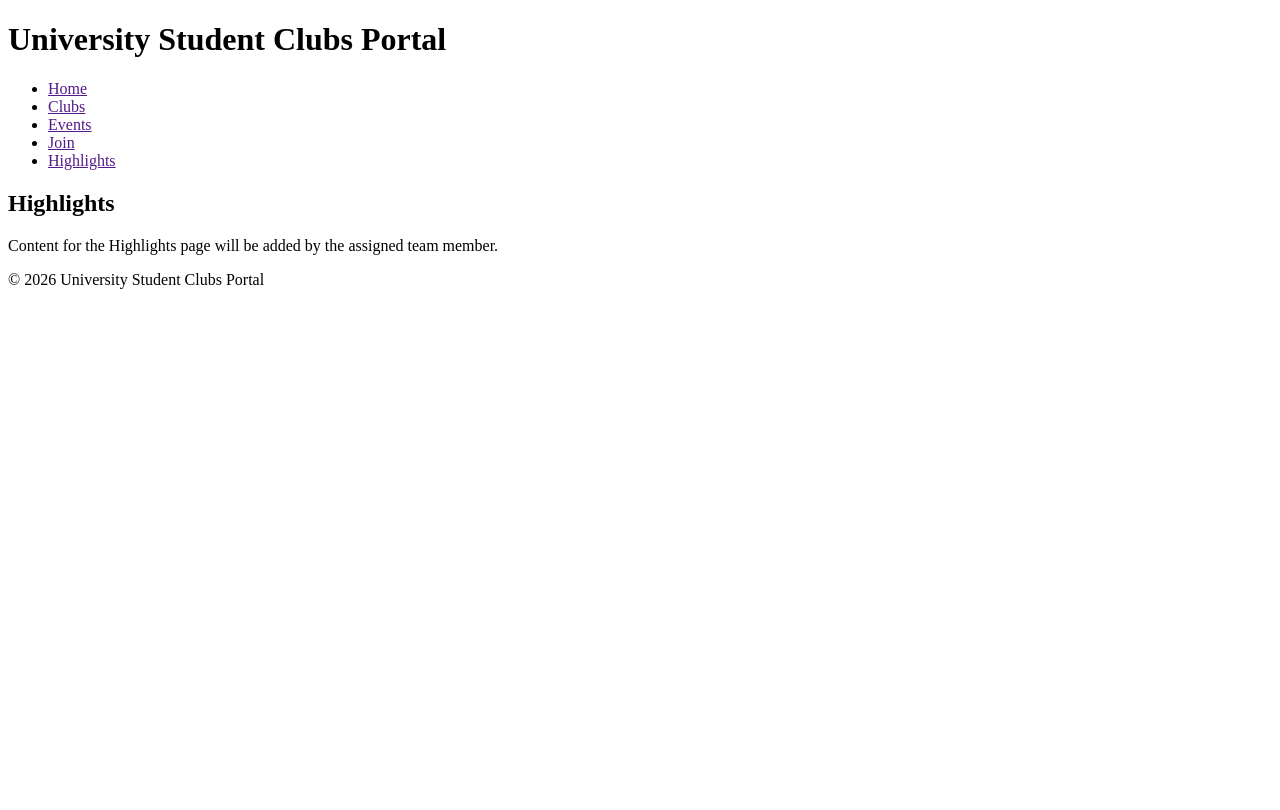
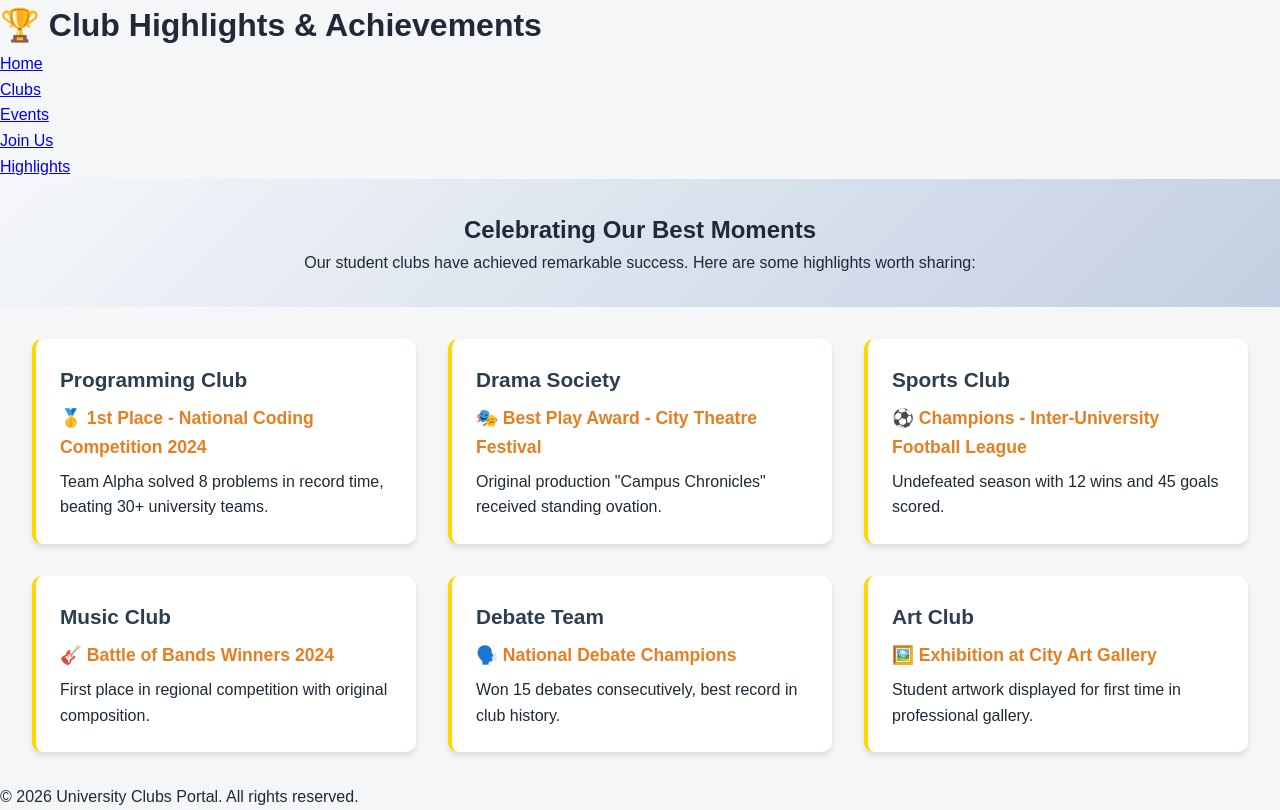
Before and after one commit to manaf430/Student-portfolio, a plain HTML site: page src/highlights.html in a window 1280 px wide. Drawn offline with Linux system fonts and the light colour scheme.

Commit message:
added highlights and styling for it

```diff
--- a/src/highlights.html
+++ b/src/highlights.html
@@ -1,34 +1,72 @@
 <!DOCTYPE html>
-<html lang=""en"">
+<html lang="en">
 <head>
-  <meta charset=""UTF-8"" />
-  <meta name=""viewport"" content=""width=device-width, initial-scale=1.0"" />
-  <title>University Student Clubs Portal - Highlights</title>
-  <link rel=""stylesheet"" href=""../styles/styles.css"" />
+    <meta charset="UTF-8">
+    <meta name="viewport" content="width=device-width, initial-scale=1.0">
+    <title>Club Highlights - University Clubs Portal</title>
+    <link rel="stylesheet" href="../styles/styles.css">
 </head>
 <body>
-  <header class=""site-header"">
-    <h1>University Student Clubs Portal</h1>
+    <header>
+        <h1>🏆 Club Highlights & Achievements</h1>
         <nav>
-      <ul class=""nav-list"">
-        <li><a href=""index.html"">Home</a></li>
-        <li><a href=""clubs.html"">Clubs</a></li>
-        <li><a href=""events.html"">Events</a></li>
-        <li><a href=""join.html"">Join</a></li>
-        <li><a href=""highlights.html"">Highlights</a></li>
+            <ul>
+                <li><a href="index.html">Home</a></li>
+                <li><a href="clubs.html">Clubs</a></li>
+                <li><a href="events.html">Events</a></li>
+                <li><a href="join.html">Join Us</a></li>
+                <li><a href="highlights.html">Highlights</a></li>
             </ul>
         </nav>
     </header>
 
-  <main class=""content"">
-    <section>
-      <h2>Highlights</h2>
-      <p>Content for the Highlights page will be added by the assigned team member.</p>
+    <main>
+        <section class="highlights-intro">
+            <h2>Celebrating Our Best Moments</h2>
+            <p>Our student clubs have achieved remarkable success. Here are some highlights worth sharing:</p>
+        </section>
+
+        <section class="highlights-gallery">
+            <article class="highlight-card">
+                <h3>Programming Club</h3>
+                <p class="achievement">🥇 1st Place - National Coding Competition 2024</p>
+                <p>Team Alpha solved 8 problems in record time, beating 30+ university teams.</p>
+            </article>
+
+            <article class="highlight-card">
+                <h3>Drama Society</h3>
+                <p class="achievement">🎭 Best Play Award - City Theatre Festival</p>
+                <p>Original production "Campus Chronicles" received standing ovation.</p>
+            </article>
+
+            <article class="highlight-card">
+                <h3>Sports Club</h3>
+                <p class="achievement">⚽ Champions - Inter-University Football League</p>
+                <p>Undefeated season with 12 wins and 45 goals scored.</p>
+            </article>
+
+            <article class="highlight-card">
+                <h3>Music Club</h3>
+                <p class="achievement">🎸 Battle of Bands Winners 2024</p>
+                <p>First place in regional competition with original composition.</p>
+            </article>
+
+            <article class="highlight-card">
+                <h3>Debate Team</h3>
+                <p class="achievement">🗣️ National Debate Champions</p>
+                <p>Won 15 debates consecutively, best record in club history.</p>
+            </article>
+
+            <article class="highlight-card">
+                <h3>Art Club</h3>
+                <p class="achievement">🖼️ Exhibition at City Art Gallery</p>
+                <p>Student artwork displayed for first time in professional gallery.</p>
+            </article>
         </section>
     </main>
 
-  <footer class=""site-footer"">
-    <p>&copy; 2026 University Student Clubs Portal</p>
+    <footer>
+        <p>&copy; 2026 University Clubs Portal. All rights reserved.</p>
     </footer>
 </body>
 </html>
--- a/styles/styles.css
+++ b/styles/styles.css
@@ -52,6 +52,69 @@ body {
   padding: 1rem;
   margin-top: 2rem;
 }
+/* Highlights Page Styles - Member 4 */
+.highlights-intro {
+    text-align: center;
+    padding: 2rem;
+    background: linear-gradient(135deg, #f5f7fa 0%, #c3cfe2 100%);
+}
+
+.highlights-gallery {
+    display: grid;
+    grid-template-columns: repeat(auto-fit, minmax(300px, 1fr));
+    gap: 2rem;
+    padding: 2rem;
+}
+
+.highlight-card {
+    background: white;
+    border-radius: 10px;
+    padding: 1.5rem;
+    box-shadow: 0 4px 6px rgba(0,0,0,0.1);
+    transition: transform 0.3s ease;
+    border-left: 4px solid #ffd700;
+}
+
+.highlight-card:hover {
+    transform: translateY(-5px);
+    box-shadow: 0 6px 12px rgba(0,0,0,0.15);
+}
+
+.highlight-card h3 {
+    color: #2c3e50;
+    margin-bottom: 0.5rem;
+    font-size: 1.3rem;
+}
+
+.highlight-card .achievement {
+    font-weight: bold;
+    color: #e67e22;
+    margin: 0.5rem 0;
+    font-size: 1.1rem;
+}
+
+/* Responsive design - media queries */
+@media (max-width: 768px) {
+    .highlights-gallery {
+        grid-template-columns: 1fr;
+        gap: 1rem;
+        padding: 1rem;
+    }
+
+    .highlight-card {
+        padding: 1rem;
+    }
+}
+
+@media (max-width: 480px) {
+    .highlights-intro {
+        padding: 1rem;
+    }
+
+    .highlight-card h3 {
+        font-size: 1.1rem;
+    }
+}
 
 @media (max-width: 768px) {
   .site-header {
```
Lines whose indentation alone changed are shown as unchanged.
